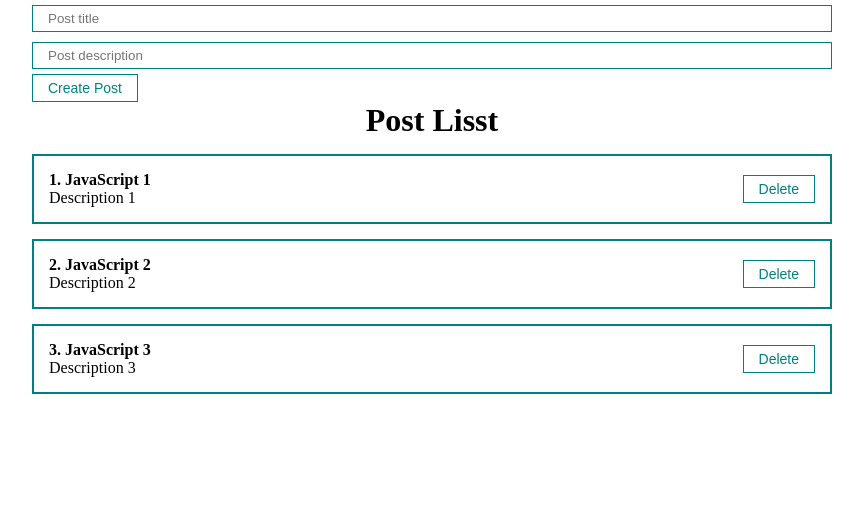
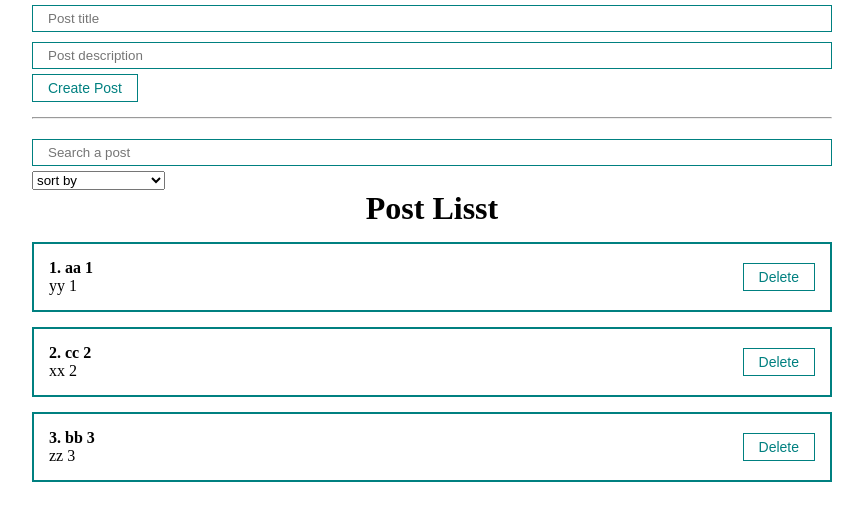
Before and after one commit to noo-dev/ulbi-react, a React (Vite) app: page / in a window 1280 px wide. Shown: the top 520 px of the page, without its empty margins (208-1071 px from the left). Built offline with nearby package versions, Linux system fonts and the light colour scheme.

Commit message:
select and search was implemented

```diff
--- a/src/App.jsx
+++ b/src/App.jsx
@@ -1,14 +1,29 @@
-import { useState } from "react"
+import { useMemo, useState } from "react"
 import './styles/App.css'
 import PostList from "./components/PostList"
 import PostForm from "./components/PostForm"
+import MySelect from "./components/UI/select/MySelect"
+import MyInput from "./components/UI/input/MyInput"
 
 function App() {
   const [posts, setPosts] = useState([
-    {id: 1, title: 'JavaScript 1', body: 'Description 1'},
-    {id: 2, title: 'JavaScript 2', body: 'Description 2'},
-    {id: 3, title: 'JavaScript 3', body: 'Description 3'},
+    {id: 1, title: 'aa 1', body: 'yy 1'},
+    {id: 2, title: 'cc 2', body: 'xx 2'},
+    {id: 3, title: 'bb 3', body: 'zz 3'},
   ])
+  const [selectedSort, setSelectedSort] = useState('')
+  const [searchTerm, setSearchTerm] = useState('')
+
+  const sortedPosts = useMemo(() => {
+    console.log('Get sorted posts was called')
+    return selectedSort
+      ? [...posts].sort((a, b) => a[selectedSort].localeCompare(b[selectedSort]))
+      : posts
+  }, [selectedSort, posts])
+
+  const sortedAndSearchedPosts = useMemo(() => {
+    return sortedPosts.filter(post => post.title.toLowerCase().includes(searchTerm.toLowerCase()))
+  }, [sortedPosts, searchTerm])
 
   const createPost = (newPost) => {
     setPosts([...posts, newPost])
@@ -18,11 +33,39 @@ function App() {
     setPosts(posts.filter(post => post.id !== id))
   }
 
+
+  const searchPosts = (term) => {
+    setSearchTerm(term)
+    // setPosts(posts.filter(post => post.title.includes(term)))
+  }
+
+  const sortPosts = (option) => {
+    setSelectedSort(option)
+  }
+
+
   return (
     <div className="App">
       <PostForm create={createPost} />
-      {posts.length > 0
-        ? <PostList posts={posts} title="Post Lisst" remove={removePost} />
+        <hr style={{margin:'15px 0' }} />
+      <div>
+        <MyInput
+          placeholder="Search a post"
+          value={searchTerm}
+          onChange={e => searchPosts(e.target.value)}
+        />
+        <MySelect
+          value={selectedSort}
+          onChange={option => sortPosts(option)}
+          defaultValue="sort by"
+          options={[
+            {value: 'title', name: 'Sort by title'},
+            {value: 'body', name: 'Sort by description'},
+          ]}
+        />
+      </div>
+      {sortedAndSearchedPosts.length > 0
+        ? <PostList posts={sortedAndSearchedPosts} title="Post Lisst" remove={removePost} />
         : <h1 style={{textAlign: 'center'}}>There are any posts</h1>
       }
 
--- /dev/null
+++ b/src/components/UI/select/MySelect.jsx
@@ -0,0 +1,18 @@
+
+ const MySelect = ({options, defaultValue, value, onChange}) => {
+    return (
+        <select
+            value={value}
+            onChange={e => onChange(e.target.value)}
+        >
+            <option disabled value="">{defaultValue}</option>
+            {options.map(option =>
+                <option key={option.value} value={option.value}>
+                    {option.name}
+                </option>
+            )}
+        </select>
+    )
+ }
+
+ export default MySelect
```
